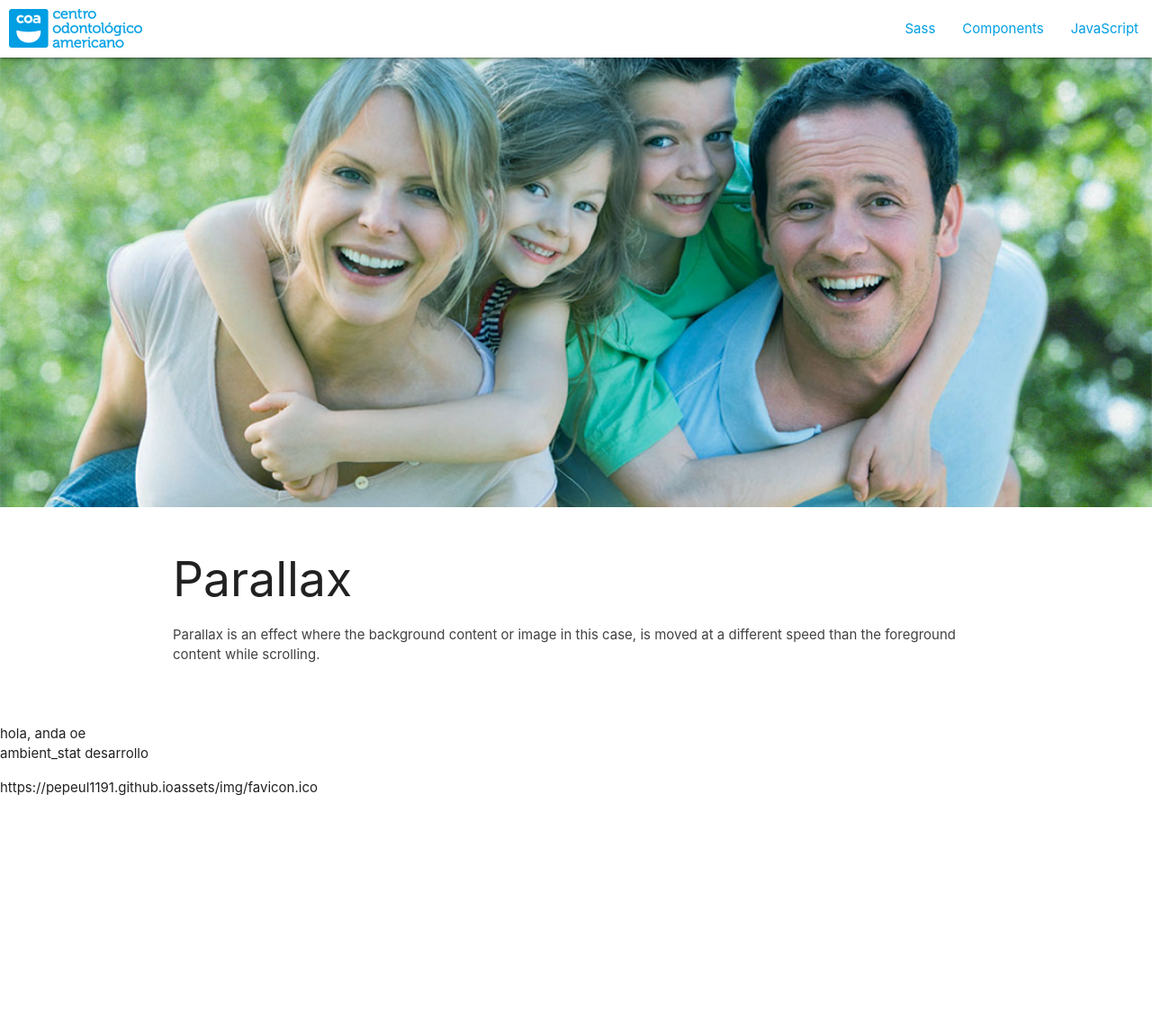
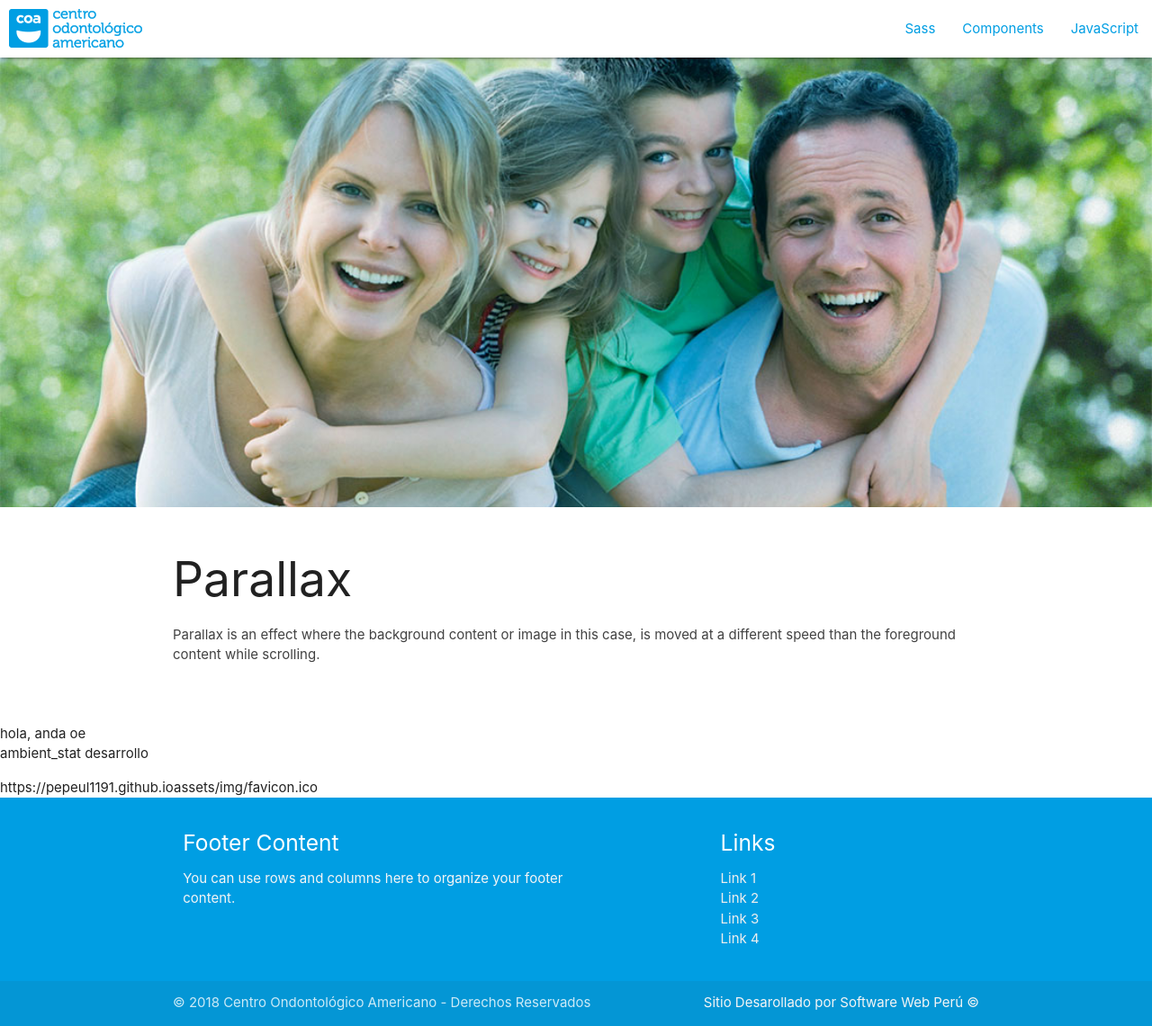
Before and after one commit to pepeul1191/jekyll-materialize, a Jekyll site: the page built from index.md, in a window 1280 px wide. Shown: the whole page at 90% size. Built offline with Jekyll 4.4.1, drawn with Linux system fonts in a browser that asks for light colours; nearby versions of some CDN libraries; library files that are not in the unit come from our copies; before the commit the page ends 900 px from its top, so only the background shows below that.

Commit message:
Añadiendo footer

```diff
--- a/_includes/footer.html
+++ b/_includes/footer.html
@@ -5,3 +5,28 @@
 {% else if site.data.env.ambiente_static == 'produccion'%}
   <script  type="text/javascript" src="/dist/site.min.js"></script>
 {% endif %}
+<footer class="page-footer">
+  <div class="container">
+    <div class="row">
+      <div class="col l6 s12">
+        <h5 class="white-text">Footer Content</h5>
+        <p class="grey-text text-lighten-4">You can use rows and columns here to organize your footer content.</p>
+      </div>
+      <div class="col l4 offset-l2 s12">
+        <h5 class="white-text">Links</h5>
+        <ul>
+          <li><a class="grey-text text-lighten-3" href="#!">Link 1</a></li>
+          <li><a class="grey-text text-lighten-3" href="#!">Link 2</a></li>
+          <li><a class="grey-text text-lighten-3" href="#!">Link 3</a></li>
+          <li><a class="grey-text text-lighten-3" href="#!">Link 4</a></li>
+        </ul>
+      </div>
+    </div>
+  </div>
+  <div class="footer-copyright">
+    <div class="container">
+    © 2018 Centro Ondontológico Americano - Derechos Reservados
+    <a class="grey-text text-lighten-4 right" href="http://softweb.pe/website/">Sitio Desarollado por Software Web Perú ©</a>
+    </div>
+  </div>
+</footer>
--- a/assets/css/styles.css
+++ b/assets/css/styles.css
@@ -6,3 +6,7 @@
 a {
   color: var(--primary-color) !important;
 }
+
+.page-footer {
+  background-color: var(--primary-color);
+}
```
